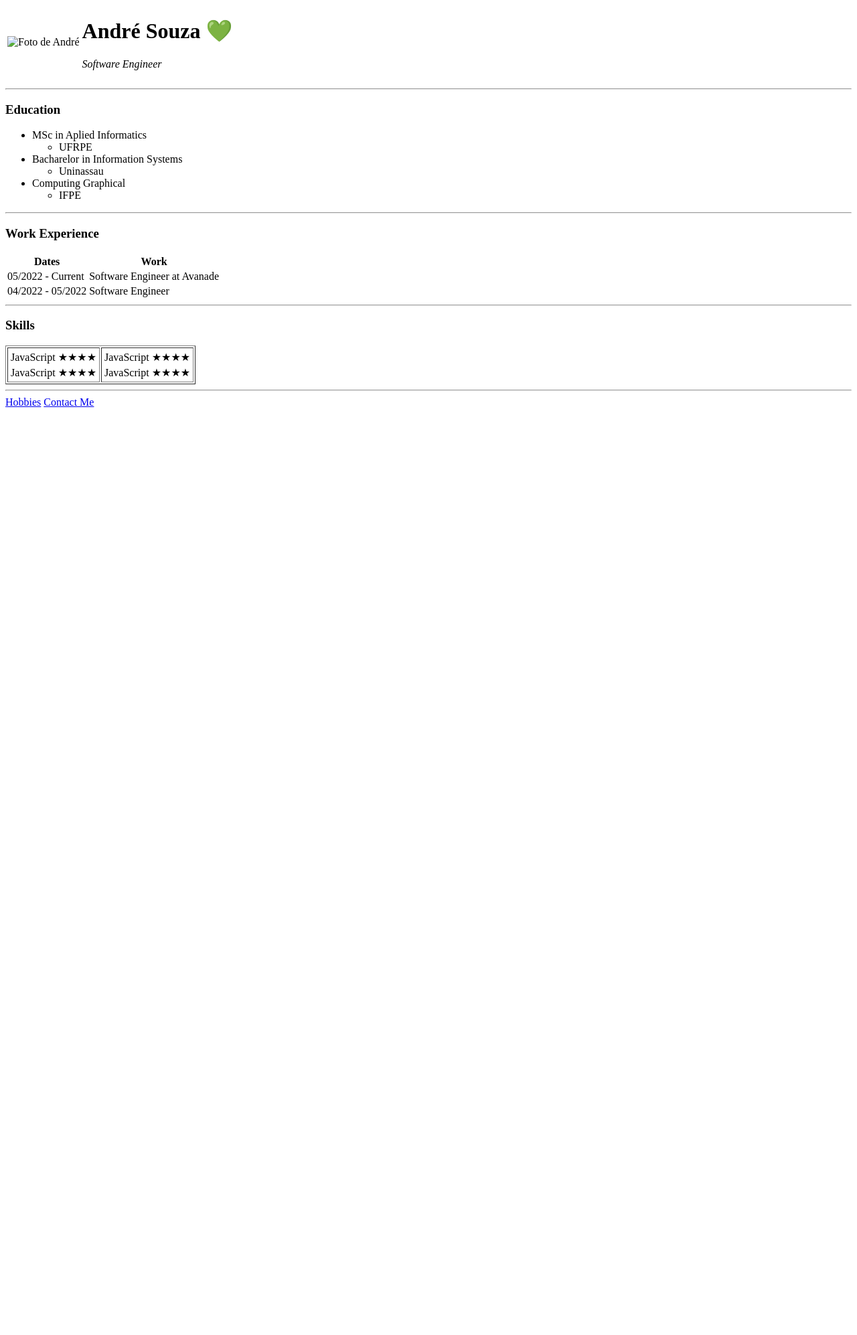
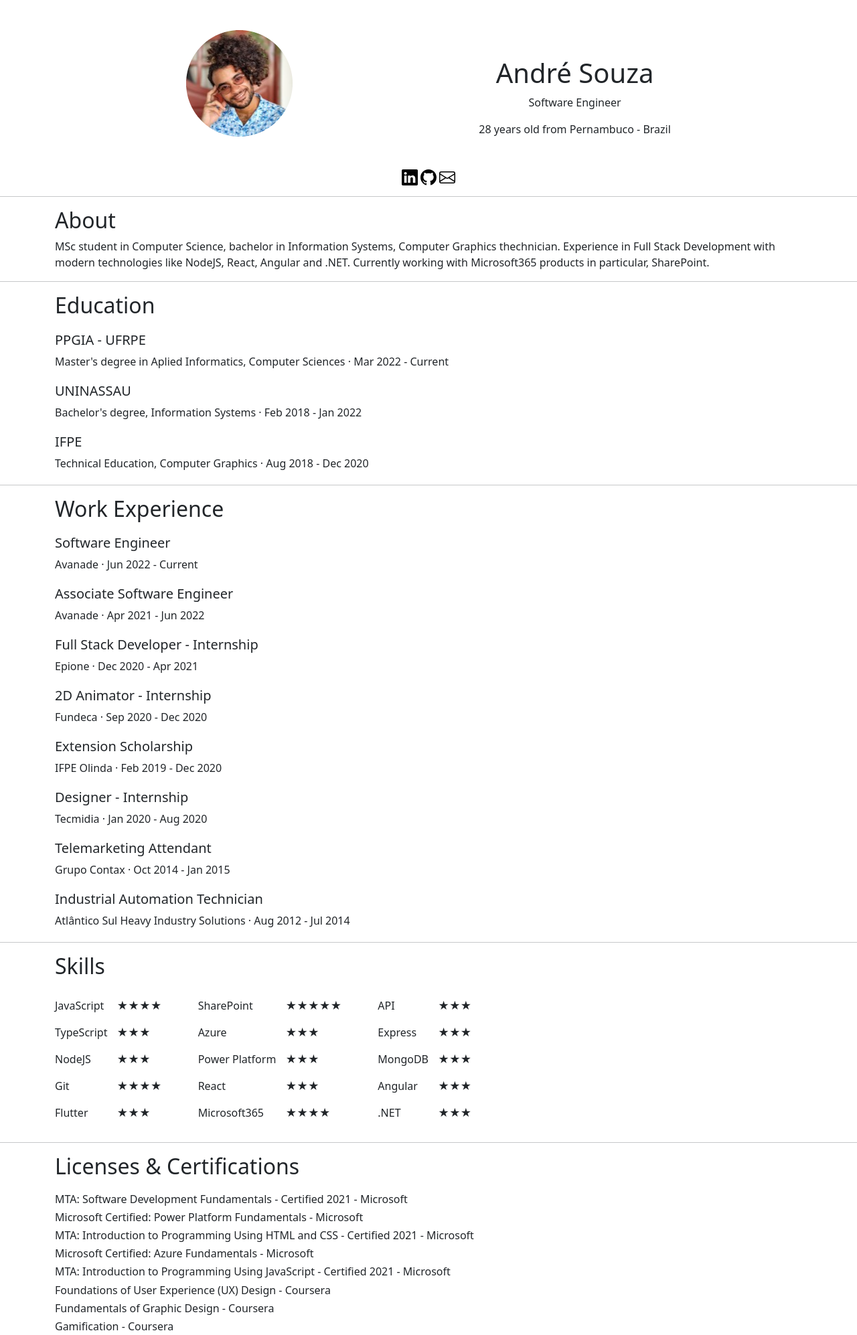
Before and after one commit to Aan3dree/cv, a plain HTML site: page index.html in a window 1280 px wide. Shown: the part 5-1999 px from the top of the page at 67% size. Before the commit the page ends 800 px from the top, so only its background shows below. Drawn offline with nearby package versions, Linux system fonts and the light colour scheme.

Commit message:
update cv

```diff
--- a/index.html
+++ b/index.html
@@ -6,113 +6,195 @@
     <meta http-equiv="X-UA-Compatible" content="IE=edge">
     <meta name="viewport" content="width=device-width, initial-scale=1.0">
     <title>André Souza</title>
+    <link rel="stylesheet" href="./src/css/styles.css">
+    <!-- CSS only -->
+    <link href="https://cdn.jsdelivr.net/npm/bootstrap@5.2.1/dist/css/bootstrap.min.css" rel="stylesheet"
+        integrity="sha384-iYQeCzEYFbKjA/T2uDLTpkwGzCiq6soy8tYaI1GyVh/UjpbCx/TYkiZhlZB6+fzT" crossorigin="anonymous">
+    <link rel="preconnect" href="https://fonts.googleapis.com">
+    <link rel="preconnect" href="https://fonts.gstatic.com" crossorigin>
+    <link
+        href="https://fonts.googleapis.com/css2?family=Dancing+Script&family=Noto+Sans+Mono&family=Open+Sans&family=Poppins&display=swap"
+        rel="stylesheet">
+
 </head>
 
 <body>
-    <table>
-        <tr>
-            <td>
-                <img src="andre.png" alt="Foto de André">
-            </td>
-            <td>
-                <h1>
-                    André Souza 💚
-                </h1>
-                <p><em>Software Engineer</em></p>
-            </td>
-        </tr>
-    </table>
 
+    <div class="hero">
+        <div class="pic-container">
+            <img class="picture" src="./src/assets/andre.png" alt="Foto de André">
+        </div>
+        <div class="title">
+            <h1>
+                André Souza
+            </h1>
+            <p>
+                Software Engineer
+            </p>
+            <p>28 years old from Pernambuco - Brazil</p>
+        </div>
+    </div>
+
+    <div class="contact">
+        <a class="contact-link" href="https://www.linkedin.com/in/andr%C3%A9-souza-3104a6195/"><svg
+                xmlns="http://www.w3.org/2000/svg" width="24" height="24" fill="currentColor" class="bi bi-linkedin"
+                viewBox="0 0 16 16">
+                <path
+                    d="M0 1.146C0 .513.526 0 1.175 0h13.65C15.474 0 16 .513 16 1.146v13.708c0 .633-.526 1.146-1.175 1.146H1.175C.526 16 0 15.487 0 14.854V1.146zm4.943 12.248V6.169H2.542v7.225h2.401zm-1.2-8.212c.837 0 1.358-.554 1.358-1.248-.015-.709-.52-1.248-1.342-1.248-.822 0-1.359.54-1.359 1.248 0 .694.521 1.248 1.327 1.248h.016zm4.908 8.212V9.359c0-.216.016-.432.08-.586.173-.431.568-.878 1.232-.878.869 0 1.216.662 1.216 1.634v3.865h2.401V9.25c0-2.22-1.184-3.252-2.764-3.252-1.274 0-1.845.7-2.165 1.193v.025h-.016a5.54 5.54 0 0 1 .016-.025V6.169h-2.4c.03.678 0 7.225 0 7.225h2.4z" />
+            </svg></a>
+        <a class="contact-link" href="https://github.com/Aan3dree"><svg xmlns="http://www.w3.org/2000/svg" width="24"
+                height="24" fill="currentColor" class="bi bi-github" viewBox="0 0 16 16">
+                <path
+                    d="M8 0C3.58 0 0 3.58 0 8c0 3.54 2.29 6.53 5.47 7.59.4.07.55-.17.55-.38 0-.19-.01-.82-.01-1.49-2.01.37-2.53-.49-2.69-.94-.09-.23-.48-.94-.82-1.13-.28-.15-.68-.52-.01-.53.63-.01 1.08.58 1.23.82.72 1.21 1.87.87 2.33.66.07-.52.28-.87.51-1.07-1.78-.2-3.64-.89-3.64-3.95 0-.87.31-1.59.82-2.15-.08-.2-.36-1.02.08-2.12 0 0 .67-.21 2.2.82.64-.18 1.32-.27 2-.27.68 0 1.36.09 2 .27 1.53-1.04 2.2-.82 2.2-.82.44 1.1.16 1.92.08 2.12.51.56.82 1.27.82 2.15 0 3.07-1.87 3.75-3.65 3.95.29.25.54.73.54 1.48 0 1.07-.01 1.93-.01 2.2 0 .21.15.46.55.38A8.012 8.012 0 0 0 16 8c0-4.42-3.58-8-8-8z" />
+            </svg></a>
+        <a class="contact-link" href="mailto:an3dree@gmail.com">
+            <svg xmlns="http://www.w3.org/2000/svg" width="24" height="24" fill="currentColor" class="bi bi-envelope"
+                viewBox="0 0 16 16">
+                <path
+                    d="M0 4a2 2 0 0 1 2-2h12a2 2 0 0 1 2 2v8a2 2 0 0 1-2 2H2a2 2 0 0 1-2-2V4Zm2-1a1 1 0 0 0-1 1v.217l7 4.2 7-4.2V4a1 1 0 0 0-1-1H2Zm13 2.383-4.708 2.825L15 11.105V5.383Zm-.034 6.876-5.64-3.471L8 9.583l-1.326-.795-5.64 3.47A1 1 0 0 0 2 13h12a1 1 0 0 0 .966-.741ZM1 11.105l4.708-2.897L1 5.383v5.722Z" />
+            </svg>
+        </a>
+
+    </div>
+    <hr>
+    <div class="container">
+        <h2>About</h2>
+        <p>MSc student in Computer Science, bachelor in Information Systems, Computer Graphics thechnician. Experience
+            in Full Stack Development with modern technologies like NodeJS, React, Angular and .NET. Currently working
+            with Microsoft365 products in particular, SharePoint.</p>
+    </div>
 
 
     <hr>
 
-    <h3>Education</h3>
-    <ul>
-        <li>MSc in Aplied Informatics
-            <ul>
-                <li> UFRPE</li>
-            </ul>
-        </li>
-        <li>Bacharelor in Information Systems <ul>
-                <li>Uninassau</li>
-            </ul>
-        </li>
-        <li>Computing Graphical
-            <ul>
-                <li>
-                    IFPE
-                </li>
-            </ul>
-        </li>
-    </ul>
+    <div class="container">
+        <h2>Education</h2>
+        <div class="education-item">
+            <h5>PPGIA - UFRPE</h5>
+            <p>Master's degree in Aplied Informatics, Computer Sciences · <span>Mar 2022 - Current</span></p>
+        </div>
+        <div class="education-item">
+            <h5>UNINASSAU</h5>
+            <p>Bachelor's degree, Information Systems · <span>Feb 2018 - Jan 2022</span></p>
+        </div>
+        <div class="education-item">
+            <h5>IFPE</h5>
+            <p>Technical Education, Computer Graphics · <span>Aug 2018 - Dec 2020</span></p>
+        </div>
+
+    </div>
 
     <hr>
 
-    <h3>
-        Work Experience
-    </h3>
-    <table>
-        <tr>
-            <th>Dates</th>
-            <th>Work</th>
-        </tr>
-        <tr>
-            <td>
-                05/2022 - Current
-            </td>
-            <td>
-                Software Engineer at Avanade
-            </td>
-        </tr>
-        <tr>
-            <td>
-                04/2022 - 05/2022
-            </td>
-            <td>
-                Software Engineer
-            </td>
-        </tr>
-    </table>
+    <div class="container">
+        <h2>Work Experience</h2>
+        <div class="work-item">
+            <h5>Software Engineer</h5>
+            <p>Avanade · <span>Jun 2022 - Current</span></p>
+        </div>
+        <div class="work-item">
+            <h5>Associate Software Engineer</h5>
+            <p>Avanade · <span>Apr 2021 - Jun 2022</span></p>
+        </div>
+        <div class="work-item">
+            <h5>Full Stack Developer - Internship</h5>
+            <p>Epione · <span>Dec 2020 - Apr 2021</span></p>
+        </div>
+        <div class="work-item">
+            <h5>2D Animator - Internship</h5>
+            <p>Fundeca · <span>Sep 2020 - Dec 2020</span></p>
+        </div>
+        <div class="work-item">
+            <h5>Extension Scholarship</h5>
+            <p>IFPE Olinda · <span>Feb 2019 - Dec 2020</span></p>
+        </div>
+        <div class="work-item">
+            <h5>Designer - Internship</h5>
+            <p>Tecmidia · <span>Jan 2020 - Aug 2020</span></p>
+        </div>
+        <div class="work-item">
+            <h5>Telemarketing Attendant</h5>
+            <p>Grupo Contax · <span>Oct 2014 - Jan 2015</span></p>
+        </div>
+        <div class="work-item">
+            <h5>Industrial Automation Technician</h5>
+            <p>Atlântico Sul Heavy Industry Solutions · <span>Aug 2012 - Jul 2014</span></p>
+        </div>
+    </div>
 
     <hr>
 
-    <h3>Skills</h3>
 
-    <table border="1">
-        <tr>
-            <td>
-                <table>
-                    <tr>
-                        <td>JavaScript</td>
-                        <td>★★★★</td>
-                    </tr>
-                    <tr>
-                        <td>JavaScript</td>
-                        <td>★★★★</td>
-                    </tr>
-                </table>
-            </td>
-            <td>
-                <table>
-                    <tr>
-                        <td>JavaScript</td>
-                        <td>★★★★</td>
-                    </tr>
-                    <tr>
-                        <td>JavaScript</td>
-                        <td>★★★★</td>
-                    </tr>
-                </table>
-            </td>
-        </tr>
-    </table>
+    <div class="container">
+        <h2>Skills</h2>
+        <!--
+        <div class="skills1"></div>
+        <div class="skills2"></div>
+        -->
+        <div class="skills-container1">
+            <p>JavaScript</p>
+            <p>TypeScript</p>
+            <p>NodeJS</p>
+            <p>Git</p>
+            <p>Flutter</p>
+        </div>
+        <div class="skills-level1">
+            <p>★★★★</p>
+            <p>★★★</p>
+            <p>★★★</p>
+            <p>★★★★</p>
+            <p>★★★</p>
+        </div>
 
+        <div class="skills-container2">
+            <p>SharePoint</p>
+            <p>Azure</p>
+            <p>Power Platform</p>
+            <p>React</p>
+            <p>Microsoft365</p>
+        </div>
+        <div class="skills-level2">
+            <p>★★★★★</p>
+            <p>★★★</p>
+            <p>★★★</p>
+            <p>★★★</p>
+            <p>★★★★</p>
+        </div>
+
+        <div class="skills-container3">
+            <p>API</p>
+            <p>Express</p>
+            <p>MongoDB</p>
+            <p>Angular</p>
+            <p>.NET</p>
+        </div>
+        <div class="skills-level3">
+            <p>★★★</p>
+            <p>★★★</p>
+            <p>★★★</p>
+            <p>★★★</p>
+            <p>★★★</p>
+        </div>
+    </div>
 
     <hr>
+    <div class="container">
+        <h2 style="margin-bottom: 20px;">Licenses & Certifications</h2>
 
-    <a href="hobbies.html">Hobbies</a>
-    <a href="contact.html">Contact Me</a>
+        <h6>MTA: Software Development Fundamentals - Certified 2021 - Microsoft</h6>
+        <h6>Microsoft Certified: Power Platform Fundamentals - Microsoft</h6>
+        <h6>MTA: Introduction to Programming Using HTML and CSS - Certified 2021 -
+            Microsoft</h6>
+        <h6>Microsoft Certified: Azure Fundamentals - Microsoft</h6>
+        <h6>MTA: Introduction to Programming Using JavaScript - Certified 2021 - Microsoft
+        </h6>
+        <h6>Foundations of User Experience (UX) Design - Coursera</h6>
+        <h6>Fundamentals of Graphic Design - Coursera</h6>
+        <h6>Gamification - Coursera</h6>
+    </div>
+
+    <hr style="margin-top: 20px;">
+    <p style="text-align: center;">© 2022 André Souza.</p>
 </body>
 
 </html>
--- /dev/null
+++ b/src/css/styles.css
@@ -0,0 +1,95 @@
+body {
+    font-family: 'Poppins', sans-serif;
+    background-color: #F2F2F2;
+}
+
+.hero {
+    text-align: center;
+    margin-top: 0;
+    justify-content: space-evenly;
+    display: flex;
+    margin-top: 50px;
+}
+
+.pic-container {}
+
+.picture {}
+
+.title {
+    margin-top: 40px;
+
+}
+
+.contact {
+    text-align: center;
+    margin-top: 30px;
+}
+
+.contact-link {
+    text-decoration: none;
+    color: black;
+}
+
+.container {
+    margin-left: 40px;
+    margin-right: 40px;
+}
+
+.education-item {
+    margin-top: 20px;
+    margin-bottom: 20px;
+}
+
+.work-item {
+    margin-top: 20px;
+    margin-bottom: 20px;
+}
+
+.skills-container1 {
+    margin-top: 20px;
+    display: inline-block;
+    padding-right: 10px;
+}
+
+.skills-level1 {
+    margin-top: 20px;
+    display: inline-block;
+}
+
+.skills-container2 {
+    margin-top: 20px;
+    display: inline-block;
+    margin-left: 50px;
+    padding-right: 10px;
+}
+
+.skills-level2 {
+    margin-top: 20px;
+    display: inline-block;
+}
+
+.skills-container3 {
+    margin-top: 20px;
+    display: inline-block;
+    margin-left: 50px;
+    padding-right: 10px;
+}
+
+.skills-level3 {
+    margin-top: 20px;
+    display: inline-block;
+}
+
+.skills1 {
+    width: 50px;
+    height: 50px;
+    background-color: aqua;
+    display: inline-block;
+}
+
+.skills2 {
+    width: 50px;
+    height: 50px;
+    background-color: aquamarine;
+    display: inline-block;
+}
```
